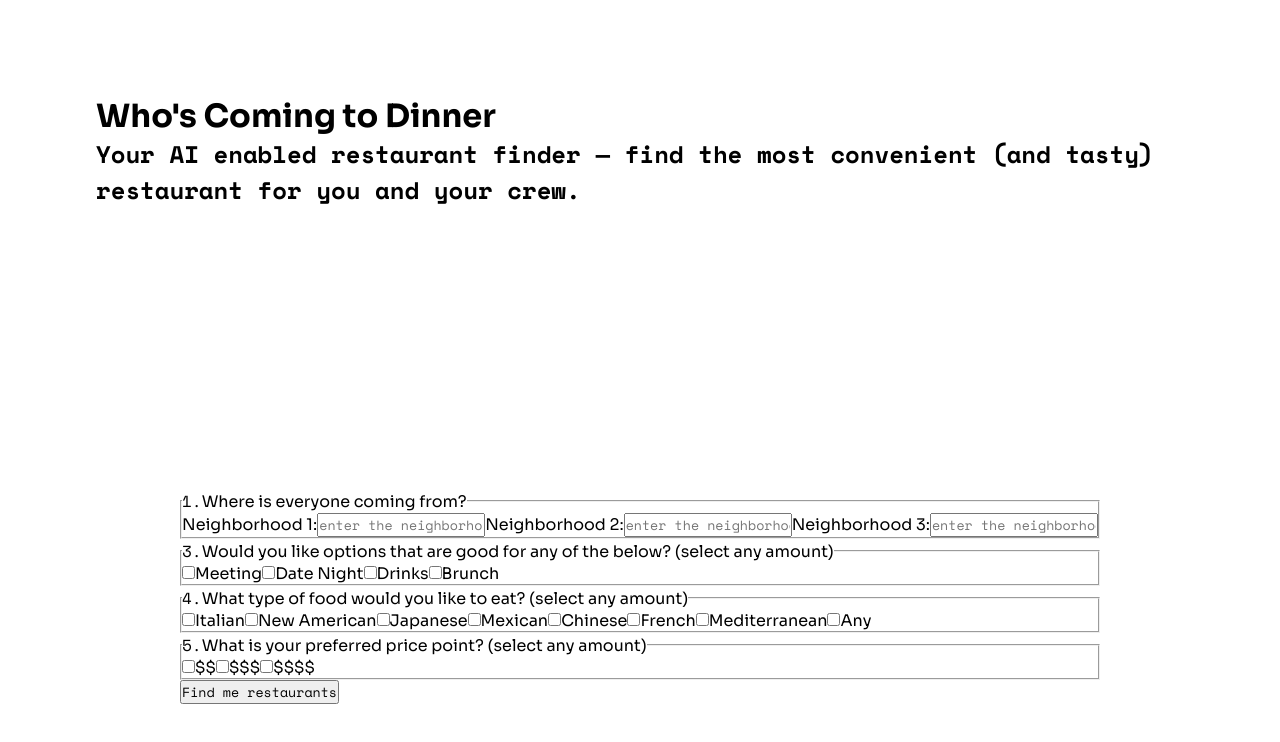
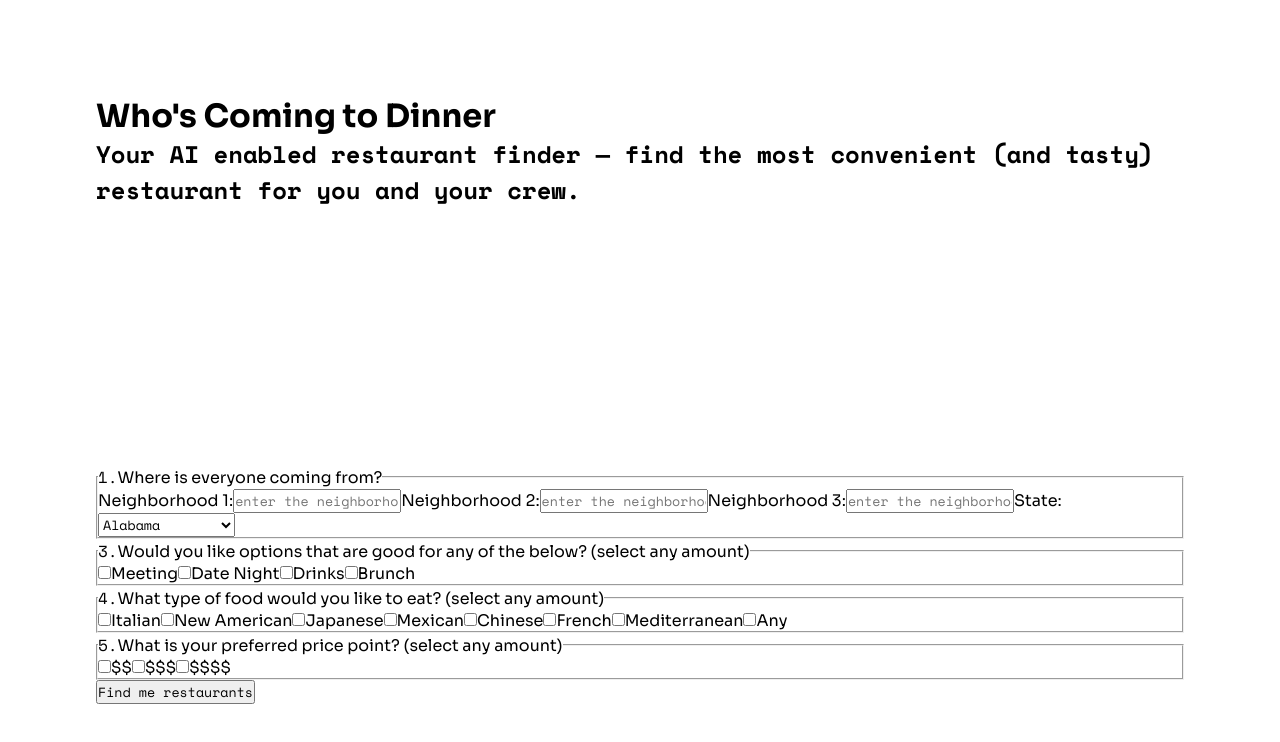
Before and after one commit to ajasinger/dinner-app, a Next.js app: page / in a window 1280 px wide. Shown: the top 742 px of the page. Built offline with nearby package versions, Linux system fonts and the light colour scheme.

Commit message:
add state dropdown to form

```diff
--- a/components/FormBlock.jsx
+++ b/components/FormBlock.jsx
@@ -7,6 +7,7 @@
         address1: '',
         address2: '',
         adddress3: '',
+        state: '',
         eventType: {
             meeting: false,
             dateNight: false,
@@ -38,6 +39,8 @@
             ...formEntry,
             [e.target.name] : e.target.type === "checkbox" ? e.target.checked : e.target.value
         });
+
+        console.log(formEntry);
     }
 
     //event handler for submit
@@ -93,7 +96,67 @@
                         onChange={handleChange}
                         className={spaceMono.className}
                         placeholder="enter the neighborhood"
-                />
+                    />
+                    <label>
+                        State:
+                        <select
+                            name="state"
+                            value={formEntry.state}
+                            onChange={handleChange}
+                            className={spaceMono.className}
+                        >
+                            <option value="AL">Alabama</option>
+                            <option value="AK">Alaska</option>
+                            <option value="AZ">Arizona</option>
+                            <option value="AR">Arkansas</option>
+                            <option value="CA">California</option>
+                            <option value="CO">Colorado</option>
+                            <option value="CT">Connecticut</option>
+                            <option value="DE">Delaware</option>
+                            <option value="FL">Florida</option>
+                            <option value="GA">Georgia</option>
+                            <option value="HI">Hawaii</option>
+                            <option value="ID">Idaho</option>
+                            <option value="IL">Illinois</option>
+                            <option value="IN">Indiana</option>
+                            <option value="IA">Iowa</option>
+                            <option value="KS">Kansas</option>
+                            <option value="KY">Kentucky</option>
+                            <option value="LA">Louisiana</option>
+                            <option value="ME">Maine</option>
+                            <option value="MD">Maryland</option>
+                            <option value="MA">Massachusetts</option>
+                            <option value="MI">Michigan</option>
+                            <option value="MN">Minnesota</option>
+                            <option value="MS">Mississippi</option>
+                            <option value="MO">Missouri</option>
+                            <option value="MT">Montana</option>
+                            <option value="NE">Nebraska</option>
+                            <option value="NV">Nevada</option>
+                            <option value="NH">New Hampshire</option>
+                            <option value="NJ">New Jersey</option>
+                            <option value="NM">New Mexico</option>
+                            <option value="NY">New York</option>
+                            <option value="NC">North Carolina</option>
+                            <option value="ND">North Dakota</option>
+                            <option value="OH">Ohio</option>
+                            <option value="OK">Oklahoma</option>
+                            <option value="OR">Oregon</option>
+                            <option value="PA">Pennsylvania</option>
+                            <option value="RI">Rhode Island</option>
+                            <option value="SC">South Carolina</option>
+                            <option value="SD">South Dakota</option>
+                            <option value="TN">Tennessee</option>
+                            <option value="TX">Texas</option>
+                            <option value="UT">Utah</option>
+                            <option value="VT">Vermont</option>
+                            <option value="VA">Virginia</option>
+                            <option value="WA">Washington</option>
+                            <option value="WV">West Virginia</option>
+                            <option value="WI">Wisconsin</option>
+                            <option value="WY">Wyoming</option>
+                            </select>
+                    </label>
                 </fieldset>
 
                 {/* event type */}
```
